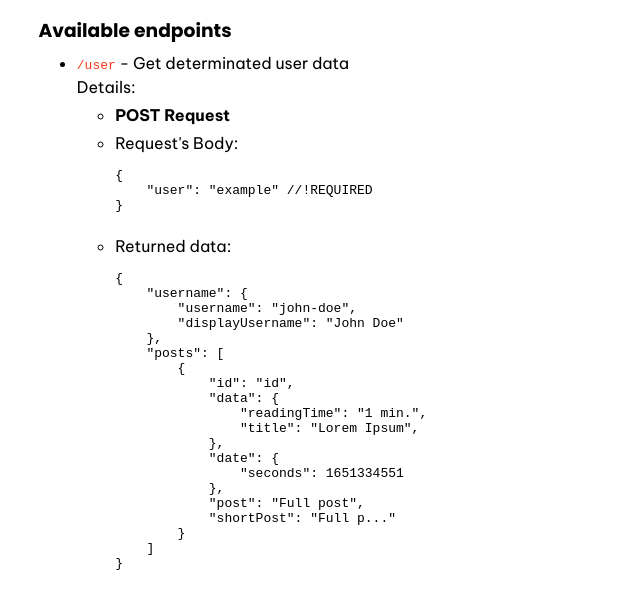
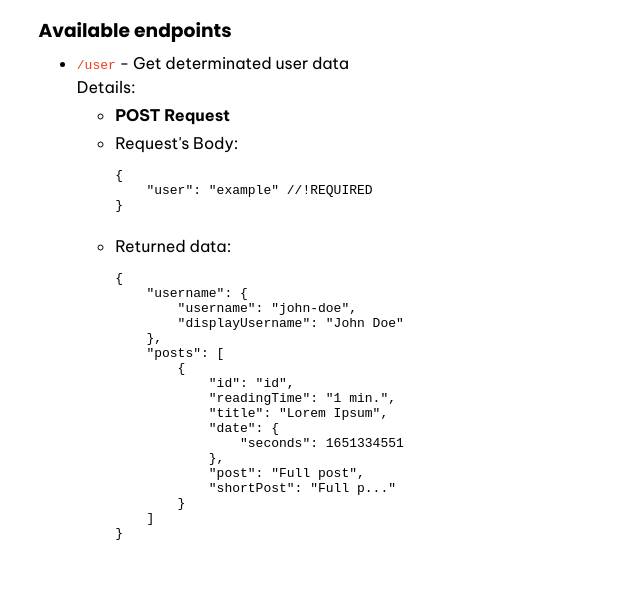
Before and after one commit to FranP-code/open-react-blog-api, a website: page public/index.html in a window 1280 px wide. Shown: the part 104-708 px from the top of the page, without its empty margins (0-640 px from the left). Drawn offline with Linux system fonts and the light colour scheme; a script that the page names is missing; a small style sheet from the web is missing.

Commit message:
/user endpoint documentation actualizated

```diff
--- a/public/index.html
+++ b/public/index.html
@@ -43,10 +43,8 @@
     "posts": [
         {
             "id": "id",
-            "data": {
-                "readingTime": "1 min.",
-                "title": "Lorem Ipsum",
-            },
+            "readingTime": "1 min.",
+            "title": "Lorem Ipsum",
             "date": {
                 "seconds": 1651334551
             },
```
Also changed, not shown: README.md.
